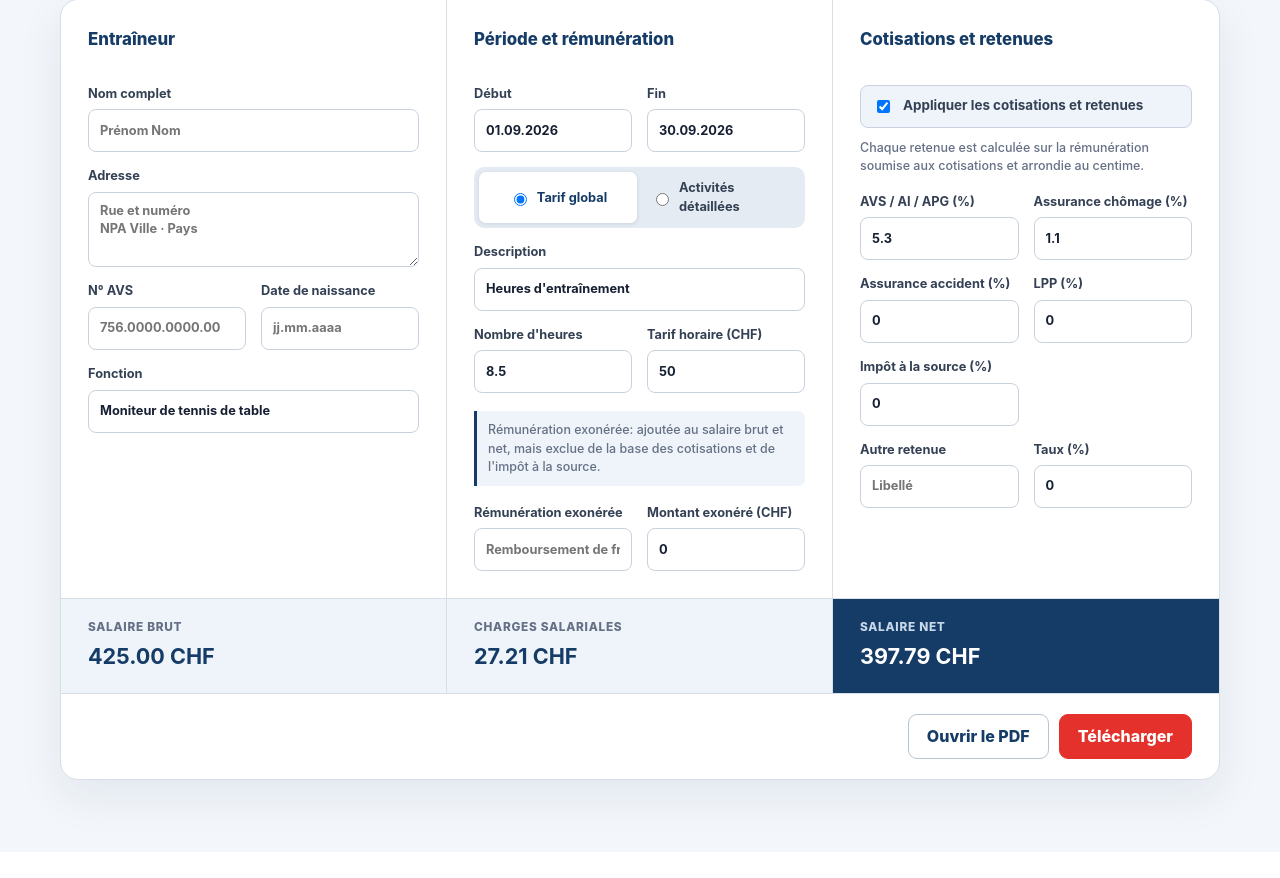
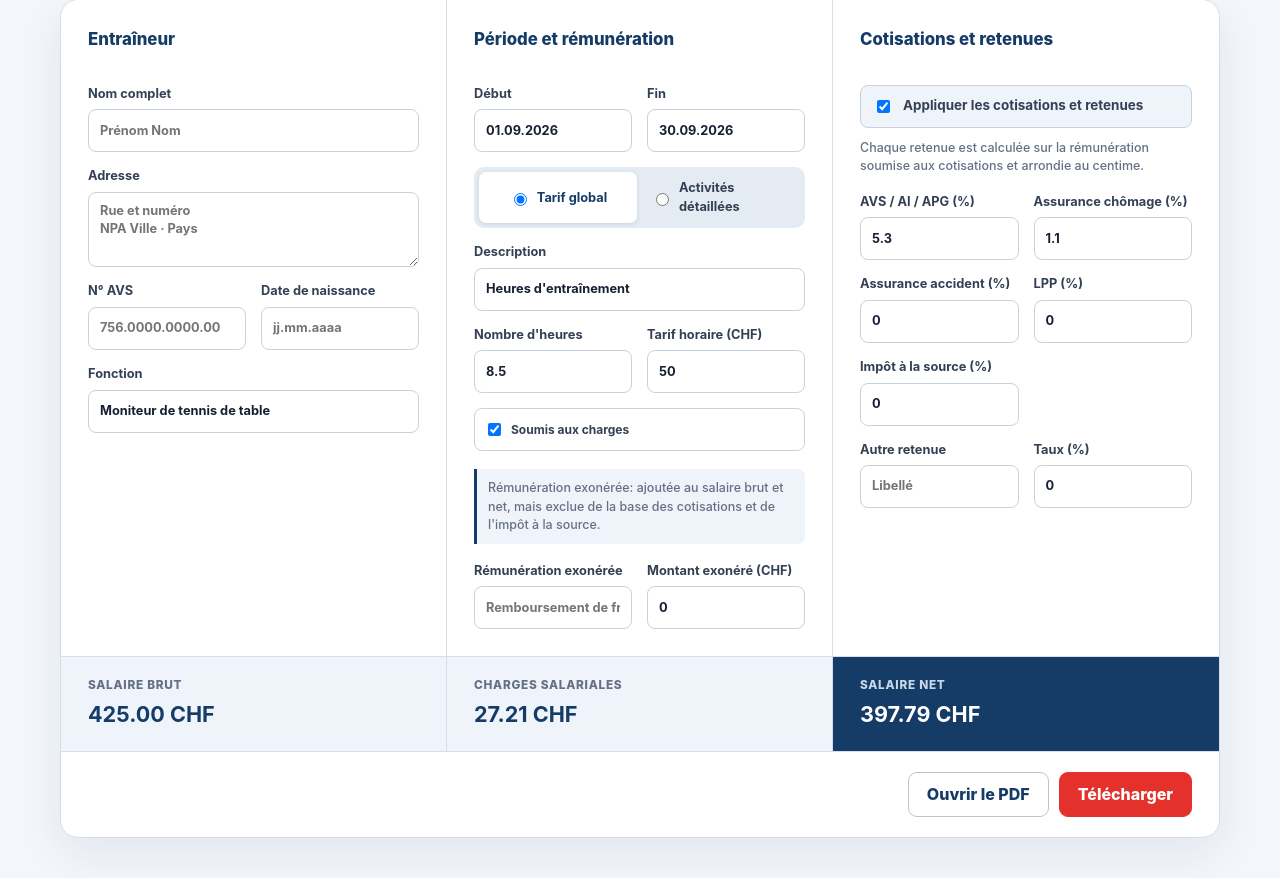
Before and after one commit to grigolet/meyrin-fiche-paye, a Flask app: page / in a window 1280 px wide. Shown: the part 418-1296 px from the top of the page. Before the commit the page ends 1250 px from the top, so only its background shows below. Run offline with Flask 3, Linux system fonts and the light colour scheme.

Commit message:
Allow per-entry salary charge settings

```diff
--- a/app.py
+++ b/app.py
@@ -150,26 +150,37 @@ def salary_pdf(form) -> tuple[bytes, str]:
 
     remuneration_mode = form.get("remuneration_mode", "global")
     gross_lines = []
+    contribution_base = Decimal("0")
     if remuneration_mode == "detailed":
         descriptions = form.getlist("activity_description[]")
         quantities = form.getlist("activity_hours[]")
         rates = form.getlist("activity_rate[]")
-        for description, quantity, rate in zip(descriptions, quantities, rates):
+        charge_flags = form.getlist("activity_subject_to_charges[]")
+        for index, (description, quantity, rate) in enumerate(zip(descriptions, quantities, rates)):
             hours = dec(quantity)
             hourly_rate = dec(rate)
             if description.strip() or hours or hourly_rate:
-                gross_lines.append((description.strip() or "Activité", hours, "heure", hourly_rate, hours * hourly_rate))
+                amount = hours * hourly_rate
+                subject_to_charges = index >= len(charge_flags) or charge_flags[index].lower() not in {"0", "false", "off", "no"}
+                label = description.strip() or "Activité"
+                gross_lines.append((label if subject_to_charges else f"{label} (sans charges)", hours, "heure", hourly_rate, amount))
+                if subject_to_charges:
+                    contribution_base += amount
     else:
         hours = dec(form.get("hours"))
         hourly_rate = dec(form.get("hourly_rate"))
-        gross_lines.append((form.get("global_description", "Heures d'entraînement").strip() or "Heures d'entraînement", hours, "heure", hourly_rate, hours * hourly_rate))
+        amount = hours * hourly_rate
+        subject_to_charges = checkbox_enabled(form, "global_subject_to_charges")
+        label = form.get("global_description", "Heures d'entraînement").strip() or "Heures d'entraînement"
+        gross_lines.append((label if subject_to_charges else f"{label} (sans charges)", hours, "heure", hourly_rate, amount))
+        if subject_to_charges:
+            contribution_base += amount
 
     tax_exempt_amount = dec(form.get("tax_exempt_amount"))
-    contribution_base = sum((row[4] for row in gross_lines), Decimal("0"))
+    gross = sum((row[4] for row in gross_lines), Decimal("0")) + tax_exempt_amount
     if tax_exempt_amount or form.get("tax_exempt_description", "").strip():
         tax_exempt_label = form.get("tax_exempt_description", "Rémunération exonérée").strip() or "Rémunération exonérée"
         gross_lines.append((f"{tax_exempt_label} (exonéré)", Decimal("1"), "forfait", tax_exempt_amount, tax_exempt_amount))
-    gross = contribution_base + tax_exempt_amount
 
     deduction_specs = [
         ("AVS / AI / APG", dec(form.get("avs_rate"), "5.3")),
--- a/static/app.js
+++ b/static/app.js
@@ -112,11 +112,15 @@ function updateSalary() {
   let contributionBase = 0;
   if (selectedRemunerationMode() === "detailed") {
     salaryLines.querySelectorAll(".salary-line").forEach((line) => {
-      contributionBase += number(line.querySelector('[name="activity_hours[]"]').value)
-        * number(line.querySelector('[name="activity_rate[]"]').value);
+      if (line.querySelector(".charge-toggle-input").checked) {
+        contributionBase += number(line.querySelector('[name="activity_hours[]"]').value)
+          * number(line.querySelector('[name="activity_rate[]"]').value);
+      }
     });
   } else {
-    contributionBase = number(salaryForm.hours.value) * number(salaryForm.hourly_rate.value);
+    contributionBase = salaryForm.querySelector('[data-remuneration-panel="global"] .charge-toggle-input').checked
+      ? number(salaryForm.hours.value) * number(salaryForm.hourly_rate.value)
+      : 0;
   }
   const gross = contributionBase + number(salaryForm.tax_exempt_amount.value);
   const rates = ["avs_rate", "unemployment_rate", "accident_rate", "lpp_rate", "withholding_rate", "extra_deduction_rate"];
@@ -129,13 +133,24 @@ function updateSalary() {
   salaryForm.querySelector('[data-total="net"]').textContent = chf(gross - deductions);
 }
 salaryForm.addEventListener("input", updateSalary);
+salaryForm.addEventListener("change", (event) => {
+  if (!event.target.classList.contains("charge-toggle-input")) return;
+  event.target.parentElement.querySelector('input[type="hidden"]').value = event.target.checked ? "1" : "0";
+  updateSalary();
+});
 salaryForm.querySelectorAll('[name="remuneration_mode"]').forEach((radio) => radio.addEventListener("change", setRemunerationMode));
 
 document.getElementById("add-salary-line").addEventListener("click", () => {
   const clone = salaryLines.querySelector(".salary-line").cloneNode(true);
   clone.querySelectorAll("input").forEach((input) => {
     input.disabled = false;
-    input.value = input.name === "activity_hours[]" ? "1" : "";
+    if (input.classList.contains("charge-toggle-input")) {
+      input.checked = true;
+    } else if (input.name === "activity_subject_to_charges[]") {
+      input.value = "1";
+    } else {
+      input.value = input.name === "activity_hours[]" ? "1" : "";
+    }
   });
   salaryLines.appendChild(clone);
   updateSalary();
--- a/static/style.css
+++ b/static/style.css
@@ -62,7 +62,10 @@ input:focus, textarea:focus { border-color: var(--blue); box-shadow: 0 0 0 3px r
 .remuneration-panel[hidden] { display: none; }
 .remuneration-panel .line-head { margin: 3px 0 0; }
 .remuneration-panel .line-head h2 { font-size: .85rem; }
-.salary-line { display: grid; grid-template-columns: minmax(150px, 2fr) 82px 105px 36px; gap: 8px; align-items: end; margin-top: 9px; }
+.salary-line { display: grid; grid-template-columns: minmax(145px, 2fr) 76px 98px 118px 36px; gap: 8px; align-items: end; margin-top: 9px; }
+.charge-toggle { display: flex; flex-direction: row; align-items: center; gap: 7px; min-height: 43px; padding: 8px 9px; border: 1px solid #c8d1dd; border-radius: 8px; background: #fff; cursor: pointer; }
+.charge-toggle input { width: auto; min-height: 0; padding: 0; }
+.charge-toggle span { font-size: .75rem; }
 .toggle-row { display: flex; grid-template-columns: none; flex-direction: row; align-items: center; gap: 10px; min-height: 43px; padding: 10px 12px; border: 1px solid #c8d1dd; border-radius: 8px; background: var(--pale); cursor: pointer; }
 .toggle-row span { font-size: .84rem; }
 .summary { display: grid; grid-template-columns: repeat(3, 1fr); border-top: 1px solid var(--line); background: var(--pale); }
--- a/templates/index.html
+++ b/templates/index.html
@@ -73,6 +73,7 @@
               <label class="wide">Description<input name="global_description" value="Heures d'entraînement"></label>
               <label>Nombre d'heures<input type="number" inputmode="decimal" name="hours" step="0.01" min="0" value="8.5"></label>
               <label>Tarif horaire (CHF)<input type="number" inputmode="decimal" name="hourly_rate" step="0.01" min="0" value="50"></label>
+              <label class="charge-toggle wide"><input type="checkbox" class="charge-toggle-input" checked><input type="hidden" name="global_subject_to_charges" value="1"><span>Soumis aux charges</span></label>
             </div>
             <div class="remuneration-panel wide" data-remuneration-panel="detailed" hidden>
               <div class="line-head"><h2>Activités</h2><button type="button" class="text-button" id="add-salary-line">+ Ajouter</button></div>
@@ -81,6 +82,7 @@
                   <label>Description<input name="activity_description[]" value="Entraînement enfants" disabled></label>
                   <label>Heures<input type="number" inputmode="decimal" name="activity_hours[]" step="0.01" min="0" value="1" disabled></label>
                   <label>Tarif (CHF)<input type="number" inputmode="decimal" name="activity_rate[]" step="0.01" min="0" value="50" disabled></label>
+                  <label class="charge-toggle"><input type="checkbox" class="charge-toggle-input" checked disabled><input type="hidden" name="activity_subject_to_charges[]" value="1" disabled><span>Soumis aux charges</span></label>
                   <button type="button" class="remove-line" aria-label="Supprimer cette activité">×</button>
                 </div>
               </div>
```
Also changed, not shown: tests/test_app.py (+31 -0 lines), README.md.
